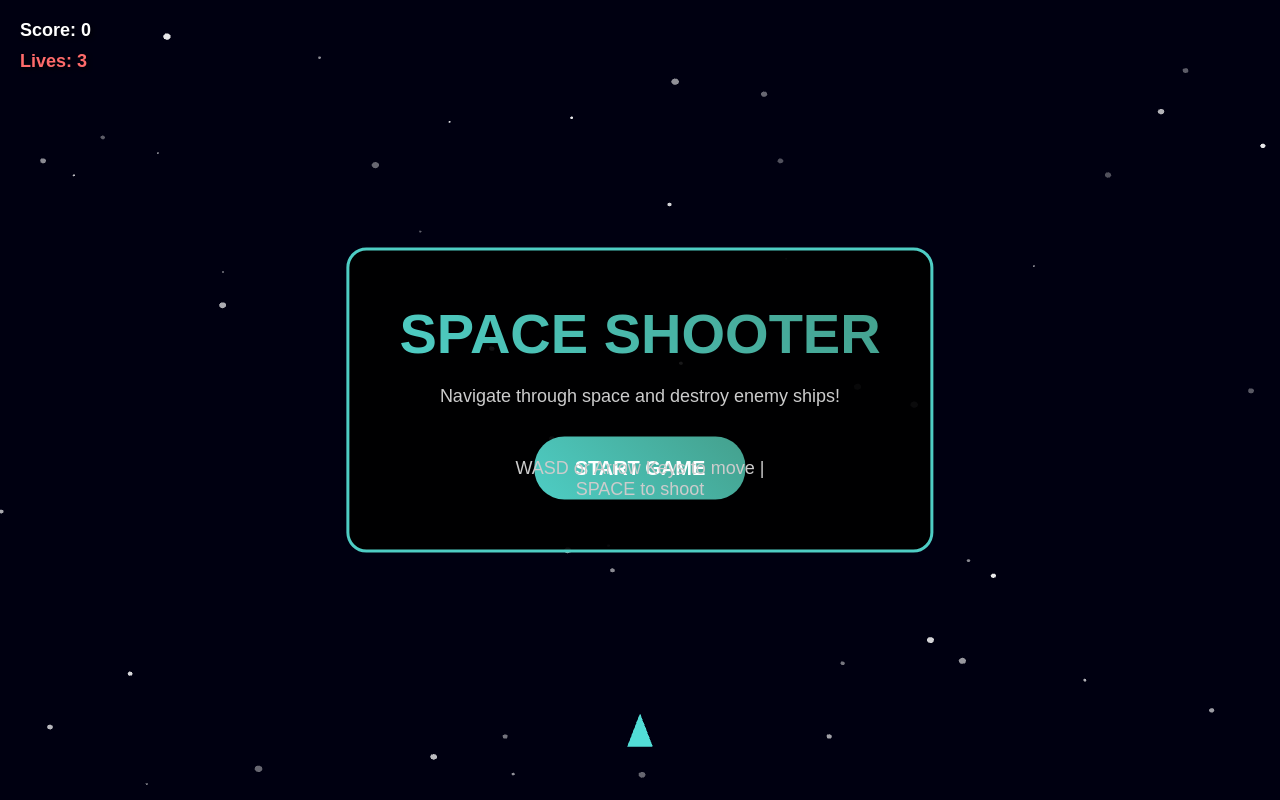
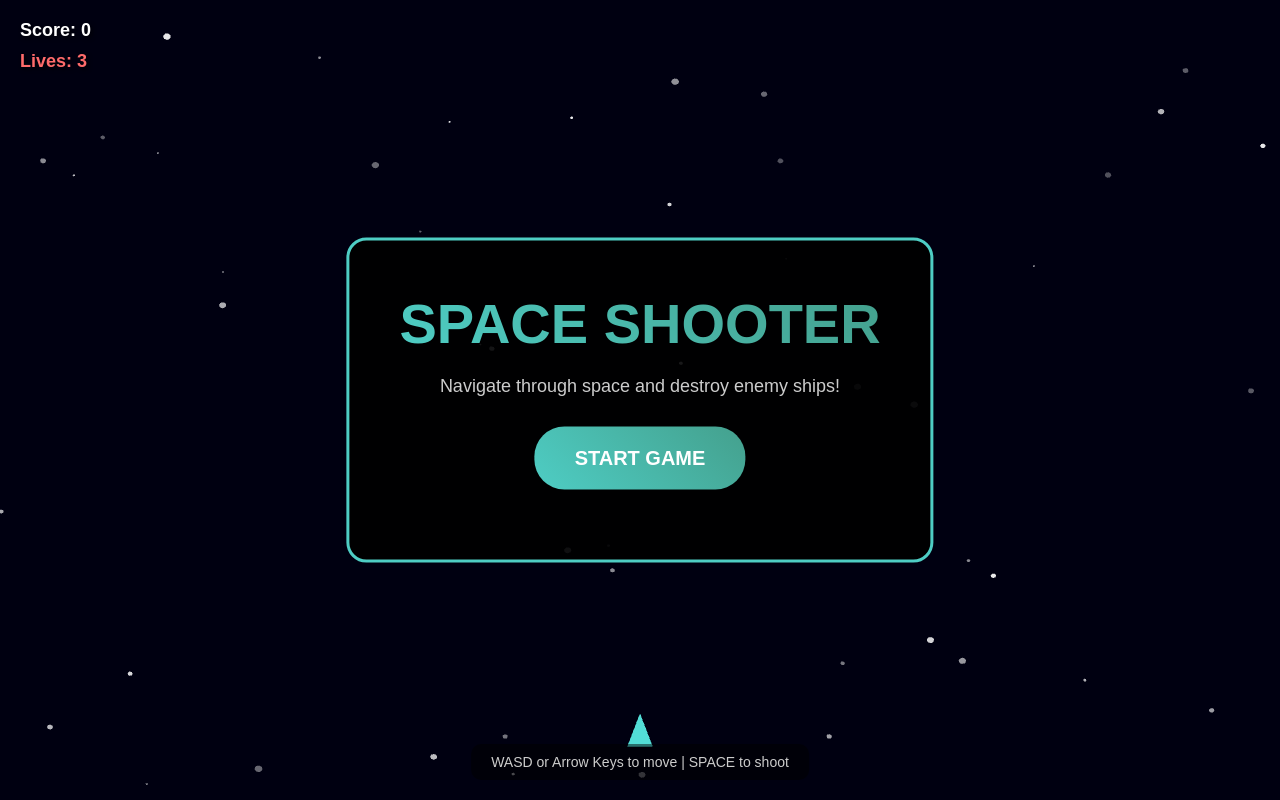
Before and after one commit to scorpionkish/ShooterGame, a plain HTML site: page index.html in a window 1280 px wide. Drawn offline with nearby package versions, Linux system fonts and the light colour scheme; animation ran at ten frames a second.

Commit message:
Add files via upload

```diff
--- a/index.html
+++ b/index.html
@@ -110,6 +110,7 @@
             border-radius: 20px;
             border: 3px solid #4ecdc4;
             pointer-events: auto;
+            min-width: 500px;
         }
 
         #startScreen h1 {
@@ -137,6 +138,7 @@
             cursor: pointer;
             transition: all 0.3s ease;
             font-weight: bold;
+            margin-bottom: 20px;
         }
 
         #startBtn:hover {
@@ -152,6 +154,10 @@
             text-align: center;
             font-size: 14px;
             color: #ccc;
+            background: rgba(0, 0, 0, 0.5);
+            padding: 10px 20px;
+            border-radius: 10px;
+            pointer-events: none;
         }
     </style>
 </head>
@@ -169,9 +175,10 @@
                 <h1>SPACE SHOOTER</h1>
                 <p>Navigate through space and destroy enemy ships!</p>
                 <button id="startBtn">START GAME</button>
-                <div class="controls">
-                    <p>WASD or Arrow Keys to move | SPACE to shoot</p>
-                </div>
+            </div>
+
+            <div class="controls">
+                <p>WASD or Arrow Keys to move | SPACE to shoot</p>
             </div>
 
             <div id="gameOver">
```
